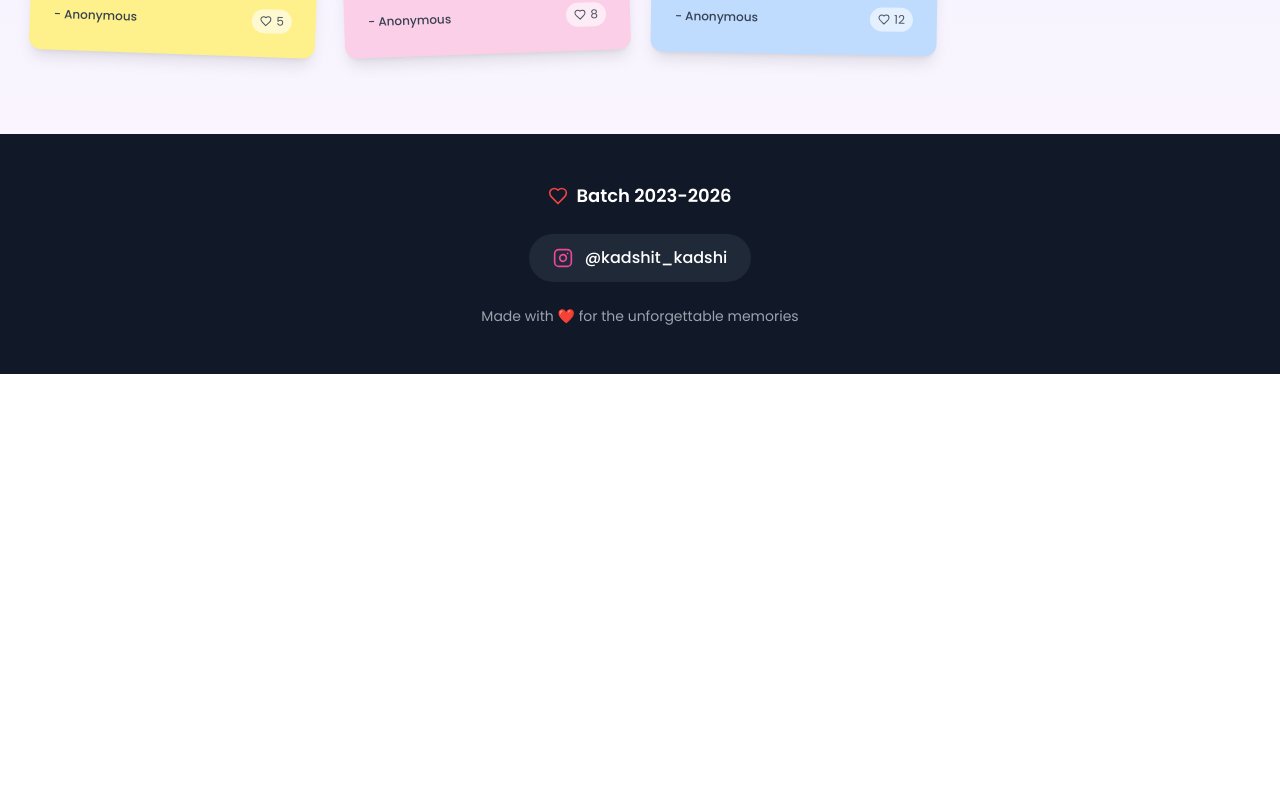
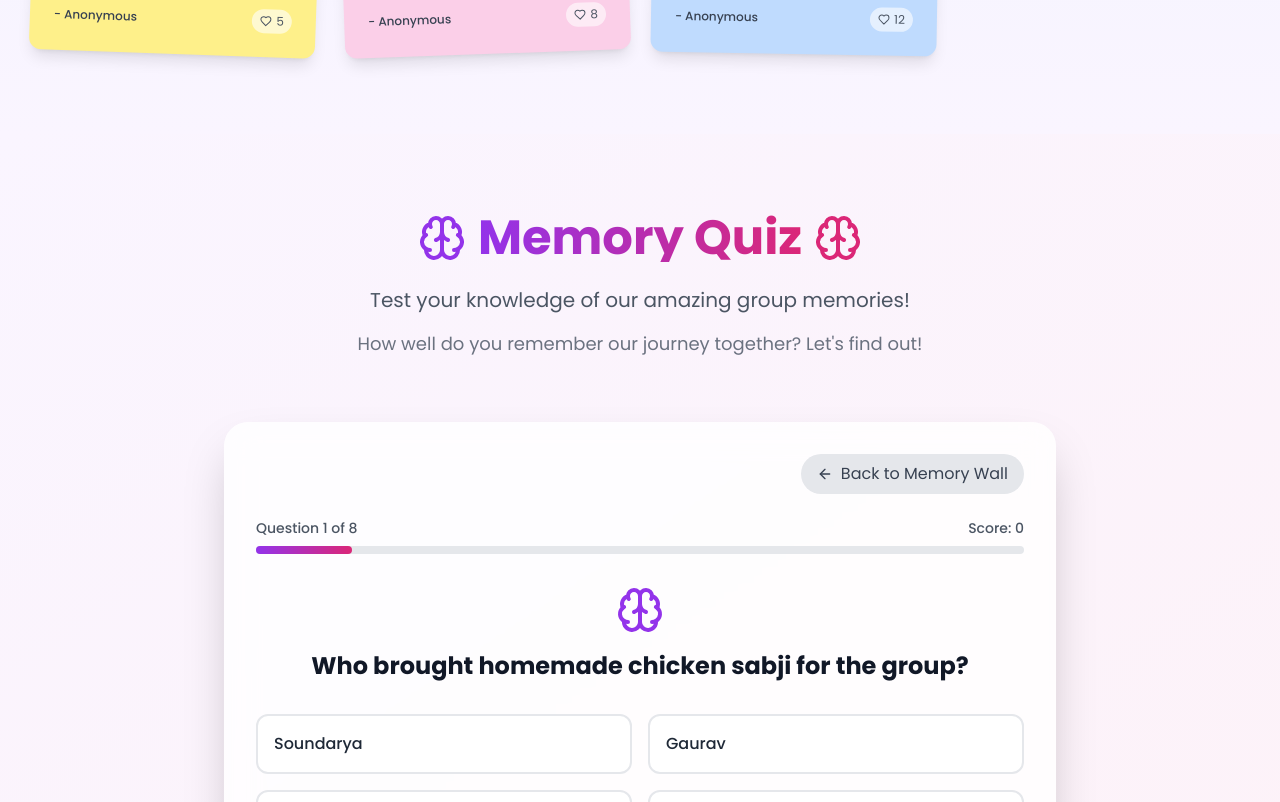
Before and after one commit to yogendra-08/thirteen-chronicles, a React (Vite) app: page / in a window 1280 px wide. Shown: the part 9920-10722 px from the top of the page. Before the commit the page ends 10294 px from the top, so only its background shows below. Built offline with nearby package versions, Linux system fonts and the light colour scheme.

Commit message:
adding quiz section and her photo as a member

```diff
--- a/src/App.tsx
+++ b/src/App.tsx
@@ -11,7 +11,6 @@ import LoadingScreen from './components/LoadingScreen';
 import ScrollProgress from './components/ScrollProgress';
 import ImageLightbox from './components/ImageLightbox';
 import MemoryQuiz from './components/MemoryQuiz';
-import GuestBook from './components/GuestBook';
 import ErrorBoundary from './components/ErrorBoundary';
 import useTouchGestures from './hooks/useTouchGestures';
 
@@ -25,8 +24,6 @@ function AppWrapper() {
 
 function App() {
   const [isLoading, setIsLoading] = useState(true);
-  const [showQuiz, setShowQuiz] = useState(false);
-  const [showGuestBook, setShowGuestBook] = useState(false);
   const [lightboxOpen, setLightboxOpen] = useState(false);
 
   // Navigation sections for reference (keyboard navigation removed)
@@ -145,14 +142,6 @@ function App() {
   //   return () => window.removeEventListener('keydown', handleGlobalKeyPress);
   // }, [showQuiz, showGuestBook, lightboxOpen]);
 
-  if (showQuiz) {
-    return <MemoryQuiz />;
-  }
-
-  if (showGuestBook) {
-    return <GuestBook />;
-  }
-
   return (
     <ThemeProvider>
       <LoadingScreen isLoading={isLoading} />
@@ -165,6 +154,7 @@ function App() {
         <MediaVault />
         <OurGroup />
         <MemoryWall />
+        <MemoryQuiz />
         <Footer />
 
         {/* Lightbox */}
@@ -174,31 +164,6 @@ function App() {
           currentImageIndex={0}
           onClose={() => setLightboxOpen(false)}
         />
-
-        {/* Quick Access Buttons - Fixed positioning */}
-        <div className="fixed bottom-4 left-1/2 transform -translate-x-1/2 flex gap-2 z-30 opacity-0 transition-opacity duration-300" id="quick-access-buttons">
-          <button
-            onClick={() => setShowQuiz(true)}
-            className="p-3 bg-purple-600 text-white rounded-full shadow-lg hover:shadow-xl hover:scale-110 transition-all duration-300 group"
-            title="Memory Quiz"
-          >
-            <span className="text-xs font-bold group-hover:scale-110 transition-transform">🧠 Quiz</span>
-          </button>
-          <button
-            onClick={() => setShowGuestBook(true)}
-            className="p-3 bg-pink-600 text-white rounded-full shadow-lg hover:shadow-xl hover:scale-110 transition-all duration-300 group"
-            title="Guest Book"
-          >
-            <span className="text-xs font-bold group-hover:scale-110 transition-transform">📖 Guest Book</span>
-          </button>
-          <button
-            onClick={() => setLightboxOpen(true)}
-            className="p-3 bg-indigo-600 text-white rounded-full shadow-lg hover:shadow-xl hover:scale-110 transition-all duration-300 group"
-            title="Image Gallery"
-          >
-            <span className="text-xs font-bold group-hover:scale-110 transition-transform">🖼️ Image Gallery</span>
-          </button>
-        </div>
 
         {/* CSS for showing buttons only when scrolled to bottom */}
         <style>{`
--- a/src/components/MemoryQuiz.tsx
+++ b/src/components/MemoryQuiz.tsx
@@ -1,5 +1,5 @@
 import { useState } from 'react';
-import { Trophy, Brain, CheckCircle, XCircle } from 'lucide-react';
+import { Trophy, Brain, CheckCircle, XCircle, ArrowLeft } from 'lucide-react';
 
 interface Question {
   id: number;
@@ -106,6 +106,17 @@ const MemoryQuiz: React.FC = () => {
     return (
       <div className="min-h-screen bg-gradient-to-br from-purple-50 to-pink-50 dark:from-gray-900 dark:to-gray-800 flex items-center justify-center p-8">
         <div className="max-w-2xl w-full bg-white/80 dark:bg-gray-800/80 backdrop-blur-lg rounded-3xl shadow-2xl p-8 text-center">
+          {/* Exit Button */}
+          <div className="flex justify-end mb-4">
+            <button
+              onClick={() => window.scrollTo({ top: document.querySelector('#memory-wall')?.getBoundingClientRect().top! + window.scrollY - 100, behavior: 'smooth' })}
+              className="px-4 py-2 bg-gray-200 dark:bg-gray-700 text-gray-700 dark:text-gray-300 rounded-full hover:bg-gray-300 dark:hover:bg-gray-600 transition-colors duration-200 flex items-center gap-2"
+            >
+              <ArrowLeft size={16} />
+              Back to Memory Wall
+            </button>
+          </div>
+
           <Trophy className="mx-auto mb-6 text-yellow-500" size={64} fill="currentColor" />
           <h2 className="text-4xl font-bold mb-4 bg-gradient-to-r from-purple-600 to-pink-600 bg-clip-text text-transparent">
             Quiz Completed!
@@ -135,8 +146,38 @@ const MemoryQuiz: React.FC = () => {
   const question = questions[currentQuestion];
 
   return (
-    <div className="min-h-screen bg-gradient-to-br from-purple-50 to-pink-50 dark:from-gray-900 dark:to-gray-800 flex items-center justify-center p-8">
+    <section id="memory-quiz" className="py-20 bg-gradient-to-br from-purple-50 to-pink-50 dark:from-gray-900 dark:to-gray-800">
+      <div className="max-w-4xl mx-auto px-4 sm:px-6 lg:px-8">
+        {/* Section Header */}
+        <div className="text-center mb-16">
+          <div className="flex items-center justify-center gap-3 mb-6">
+            <Brain className="text-purple-600" size={48} />
+            <h2 className="text-4xl md:text-5xl font-bold bg-gradient-to-r from-purple-600 to-pink-600 bg-clip-text text-transparent">
+              Memory Quiz
+            </h2>
+            <Brain className="text-pink-600" size={48} />
+          </div>
+          <p className="text-xl text-gray-600 dark:text-gray-400 mb-4">
+            Test your knowledge of our amazing group memories!
+          </p>
+          <p className="text-lg text-gray-500 dark:text-gray-500">
+            How well do you remember our journey together? Let's find out!
+          </p>
+        </div>
+
+        {/* Quiz Content */}
         <div className="max-w-4xl w-full bg-white/80 dark:bg-gray-800/80 backdrop-blur-lg rounded-3xl shadow-2xl p-8">
+          {/* Exit Button */}
+          <div className="flex justify-end mb-6">
+            <button
+              onClick={() => window.scrollTo({ top: document.querySelector('#memory-wall')?.getBoundingClientRect().top! + window.scrollY - 100, behavior: 'smooth' })}
+              className="px-4 py-2 bg-gray-200 dark:bg-gray-700 text-gray-700 dark:text-gray-300 rounded-full hover:bg-gray-300 dark:hover:bg-gray-600 transition-colors duration-200 flex items-center gap-2"
+            >
+              <ArrowLeft size={16} />
+              Back to Memory Wall
+            </button>
+          </div>
+
           {/* Progress Bar */}
           <div className="mb-8">
             <div className="flex justify-between items-center mb-2">
@@ -221,6 +262,7 @@ const MemoryQuiz: React.FC = () => {
         )}
       </div>
     </div>
+    </section>
   );
 };
 
```
Also changed, not shown: photo/members/trushna.png (added). Lines whose indentation alone changed are shown as unchanged.
